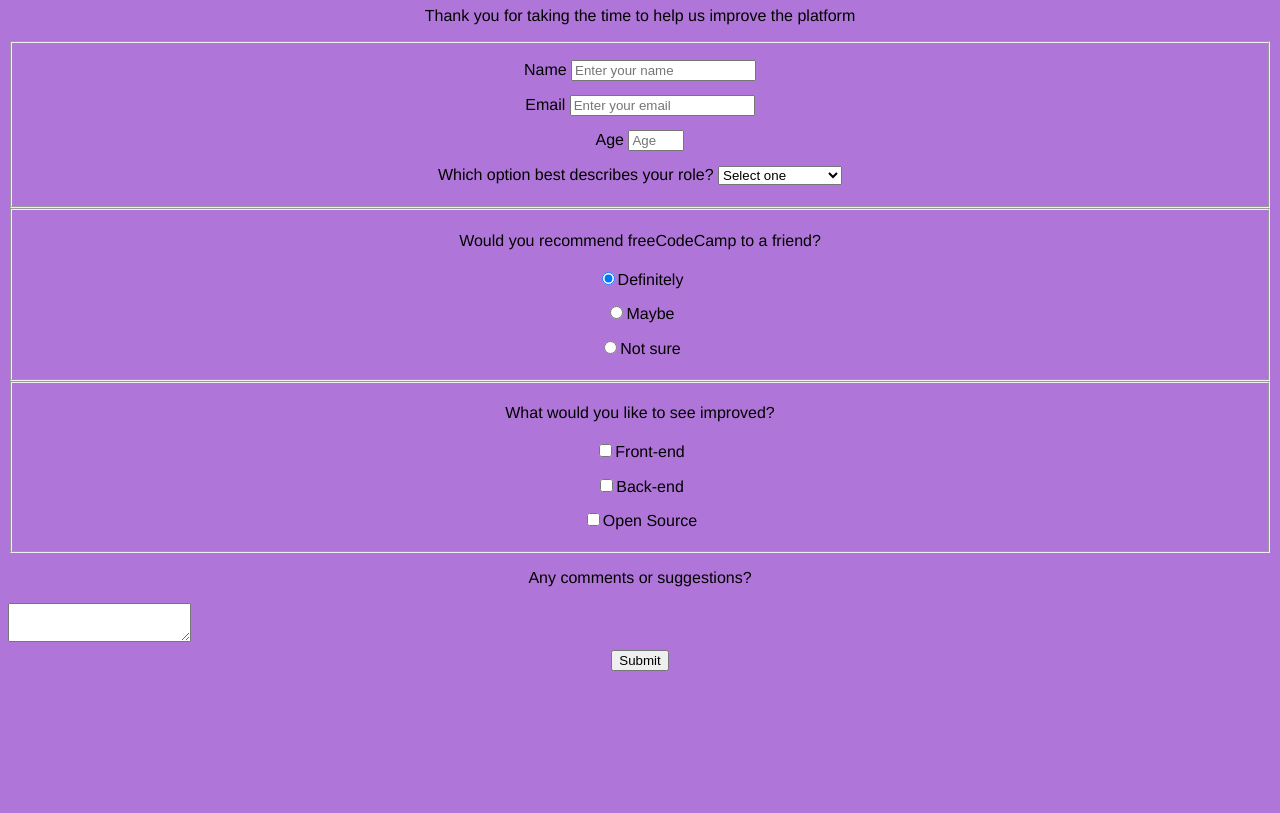
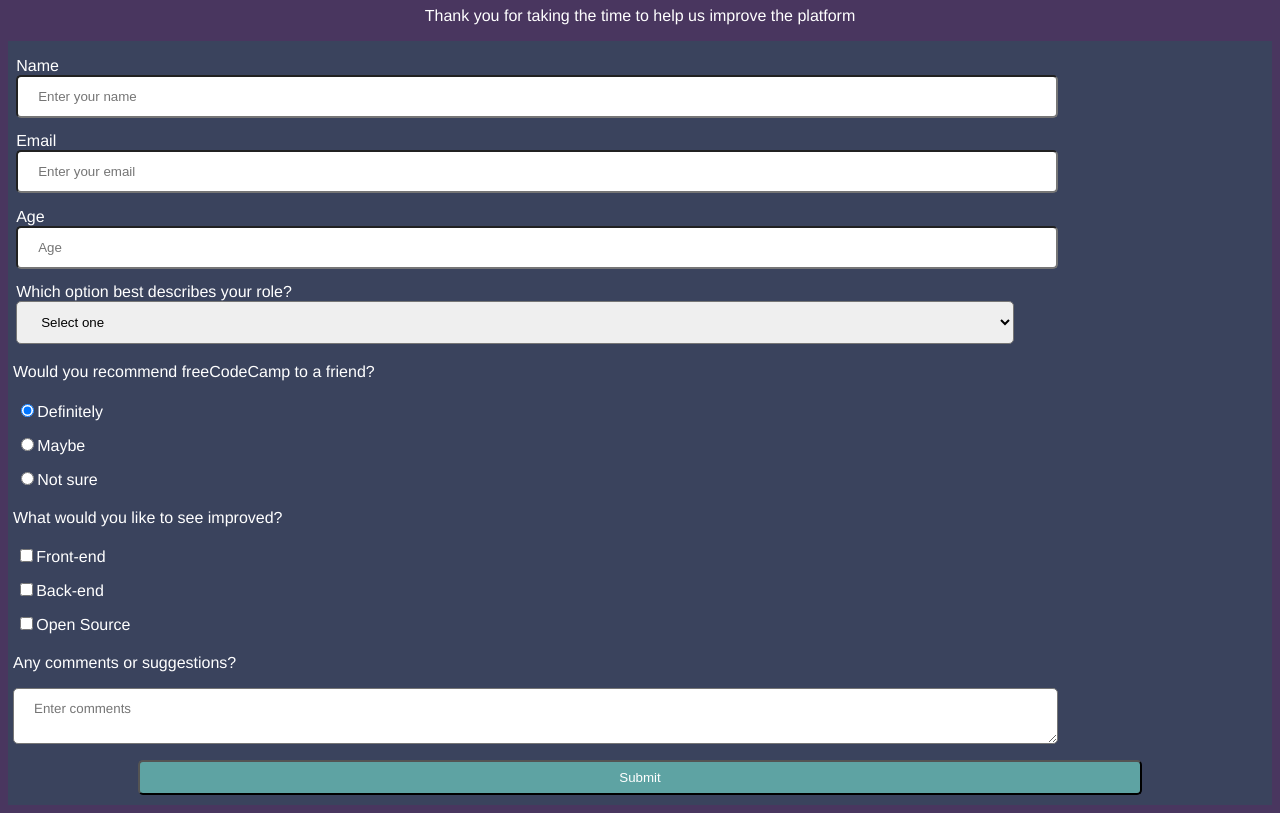
Before and after one commit to TommyJay337/Build-a-Survey-Form, a plain HTML site: page index.html in a window 1280 px wide. Shown: the part 73-886 px from the top of the page. Before the commit the page ends 800 px from the top, so only its background shows below. Drawn offline with Linux system fonts and the light colour scheme.

Commit message:
Modified HTML and css

```diff
--- a/index.html
+++ b/index.html
@@ -13,14 +13,14 @@
     <p id="description">Thank you for taking the time to help us improve the platform</p>
 
     <form id="survey-form">
-        <fieldset>
-            <label id="name-label">Name <input id="name" type="text" placeholder="Enter your name" required>
+
+            <label id="name-label">Name <input id="name" type="text" class="top-section" placeholder="Enter your name" required>
             </label>
 
-            <label id="email-label">Email <input id="email" type="email" placeholder="Enter your email" required>
+            <label id="email-label">Email <input id="email" type="email" class="top-section" placeholder="Enter your email" required>
             </label>
 
-            <label id="number-label">Age <input id="number" type="number" min="13" max="90" placeholder="Age">
+            <label id="number-label">Age <input id="number" type="number" class="top-section" min="13" max="90" placeholder="Age">
             </label>
 
             <label>Which option best describes your role?
@@ -32,8 +32,6 @@
                 <option>Other</option>
             </select>
             </label>
-        </fieldset>
-        <fieldset>
 
             <p>Would you recommend freeCodeCamp to a friend?</p>
 
@@ -43,8 +41,6 @@
 
             <label for="rad3"><input type="radio" id="rad3" name="rec" value="not-sure">Not sure</label>
 
-        </fieldset>
-        <fieldset>
 
             <p>What would you like to see improved?</p>
 
@@ -54,9 +50,8 @@
 
             <label><input type="checkbox" value="open-source">Open Source</label>
 
-        </fieldset>
         <p>Any comments or suggestions?</p>
-        <textarea id="comments"></textarea>
+        <textarea id="comments" placeholder="Enter comments"></textarea>
 
         <input type="submit" id="submit">
     </form>
--- a/styles.css
+++ b/styles.css
@@ -1,7 +1,21 @@
 body {
-    background-color: #b075d8;
+    background-color: #49365f;
     font-family: 'Franklin Gothic Medium', 'Arial Narrow', Arial, sans-serif;
+    color: white
+}
+
+h1, #description {
     text-align: center;
+}
+
+form {
+    background-color: rgba(42, 80, 92, 0.486);
+    margin-top: 1rem;
+    padding: 5px 5px 10px 5px;
+}
+
+label {
+    margin-top: 0.2rem;
 }
 
 label,textarea {
@@ -10,6 +24,35 @@
     padding: 0.2rem;
 }
 
+.top-section {
+    display: block;
+    width: 80%;
+    padding: 12px 20px;
+}
+
+input, #dropdown, textarea {
+    border-radius: 5px;
+}
+
+#dropdown {
+    width: 80%;
+    padding: 12px 20px;
+}
+
 textarea {
-    text-align: center;
+    width: 80%;
+    padding: 12px 20px;
+    font-family: 'Franklin Gothic Medium', 'Arial Narrow', Arial, sans-serif;
 }
+
+input[type="submit"] {
+    color: white;
+    padding: 0.5rem 1rem;
+    width: 80%;
+    display: block;
+    margin-top: 1rem;
+    margin-left: auto;
+    margin-right: auto;
+    background-color: rgb(94, 163, 163);
+    text-emphasis: bold;
+}
```
